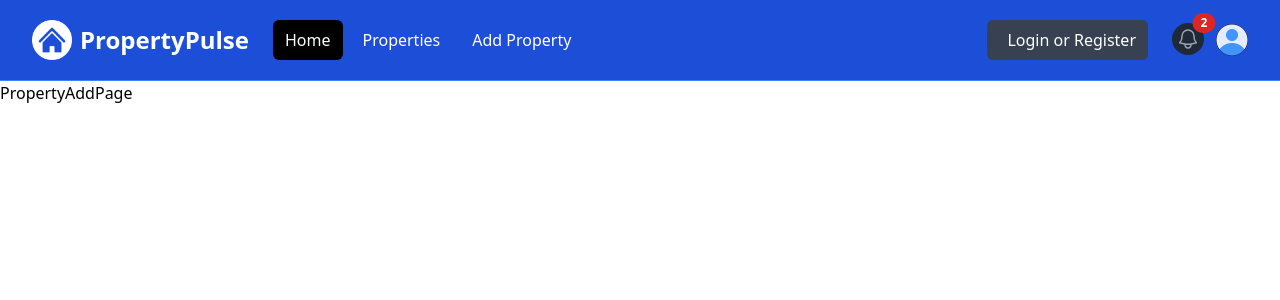
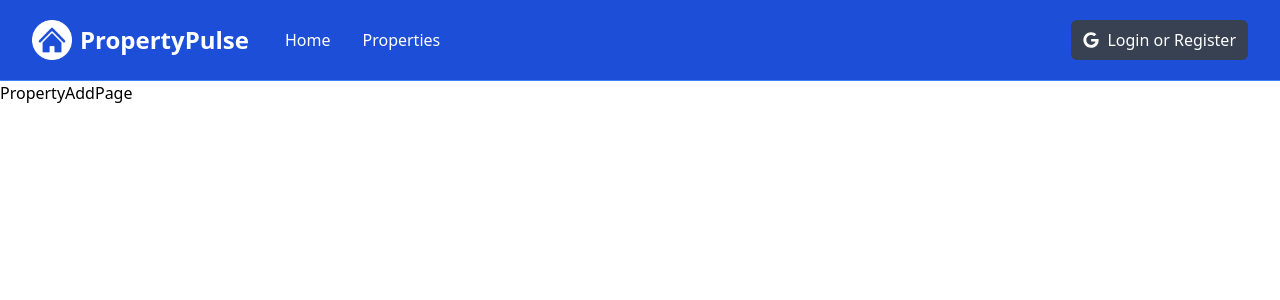
Before and after one commit to johnryo/property-pulse, a Next.js app: page /properties/add in a window 1280 px wide. Shown: the top 300 px of the page. Built offline with nearby package versions, Linux system fonts and the light colour scheme.

Commit message:
Finish basic logic and functionality of the Navbar: make links activewhen clicked, dynamically render Navbar elements based on logged in/out

```diff
--- a/components/Navbar.jsx
+++ b/components/Navbar.jsx
@@ -1,8 +1,20 @@
+'use client';
+
+import { useState } from 'react';
+import { usePathname } from 'next/navigation';
+import Link from 'next/link';
 import Image from 'next/image';
+import { FaGoogle } from 'react-icons/fa';
 import logo from '@/assets/images/logo-white.png';
 import profileDefault from '@/assets/images/profile.png';
 
 const Navbar = () => {
+  const [isMobileMenuOpen, setIsMobileMenuOpen] = useState(false);
+  const [isProfileMenuOpen, setIsProfileMenuOpen] = useState(false);
+  const [isLoggedIn, setIsLoggedIn] = useState(false);
+
+  const pathname = usePathname();
+
   return (
     <nav className='bg-blue-700 border-b border-blue-500'>
       <div className='mx-auto max-w-7xl px-2 sm:px-6 lg:px-8'>
@@ -15,6 +27,7 @@
               className='relative inline-flex items-center justify-center rounded-md p-2 text-gray-400 hover:bg-gray-700 hover:text-white focus:outline-none focus:ring-2 focus:ring-inset focus:ring-white'
               aria-controls='mobile-menu'
               aria-expanded='false'
+              onClick={() => setIsMobileMenuOpen((prev) => !prev)}
             >
               <span className='absolute -inset-0.5'></span>
               <span className='sr-only'>Open main menu</span>
@@ -37,52 +50,77 @@
 
           <div className='flex flex-1 items-center justify-center md:items-stretch md:justify-start'>
             {/* <!-- Logo --> */}
-            <a className='flex flex-shrink-0 items-center' href='/index.html'>
+            <Link className='flex flex-shrink-0 items-center' href='/'>
               <Image className='h-10 w-auto' src={logo} alt='PropertyPulse' />
 
               <span className='hidden md:block text-white text-2xl font-bold ml-2'>
                 PropertyPulse
               </span>
-            </a>
+            </Link>
 
             {/* <!-- Desktop Menu Hidden below md screens --> */}
             <div className='hidden md:ml-6 md:block'>
               <div className='flex space-x-2'>
-                <a
-                  href='/index.html'
-                  className='text-white bg-black hover:bg-gray-900 hover:text-white rounded-md px-3 py-2'
+                <Link
+                  href='/'
+                  className={`${pathname === '/' ? 'bg-black' : ''}
+                  text-white
+                  hover:bg-gray-900
+                  hover:text-white
+                  rounded-md
+                  px-3
+                  py-2`}
                 >
                   Home
-                </a>
-                <a
-                  href='/properties.html'
-                  className='text-white hover:bg-gray-900 hover:text-white rounded-md px-3 py-2'
+                </Link>
+                <Link
+                  href='/properties'
+                  className={`${pathname === '/properties' ? 'bg-black' : ''}
+                  text-white
+                  hover:bg-gray-900
+                  hover:text-white
+                  rounded-md
+                  px-3
+                  py-2`}
                 >
                   Properties
-                </a>
-                <a
-                  href='/add-property.html'
-                  className='text-white hover:bg-gray-900 hover:text-white rounded-md px-3 py-2'
+                </Link>
+                {isLoggedIn && (
+                  <Link
+                    href='/properties/add'
+                    className={`${
+                      pathname === '/properties/add' ? 'bg-black' : ''
+                    }
+                  text-white
+                  hover:bg-gray-900
+                  hover:text-white
+                  rounded-md
+                  px-3
+                  py-2`}
                   >
                     Add Property
-                </a>
+                  </Link>
+                )}
               </div>
             </div>
           </div>
 
           {/* <!-- Right Side Menu (Logged Out) --> */}
+          {!isLoggedIn && (
             <div className='hidden md:block md:ml-6'>
               <div className='flex items-center'>
                 <button className='flex items-center text-white bg-gray-700 hover:bg-gray-900 hover:text-white rounded-md px-3 py-2'>
-                <i className='fa-brands fa-google text-white mr-2'></i>
+                  <FaGoogle className='text-white mr-2' />
                   <span>Login or Register</span>
                 </button>
               </div>
             </div>
+          )}
 
           {/* <!-- Right Side Menu (Logged In) --> */}
+          {isLoggedIn && (
             <div className='absolute inset-y-0 right-0 flex items-center pr-2 md:static md:inset-auto md:ml-6 md:pr-0'>
-            <a href='messages.html' className='relative group'>
+              <Link href='/messages' className='relative group'>
                 <button
                   type='button'
                   className='relative rounded-full bg-gray-800 p-1 text-gray-400 hover:text-white focus:outline-none focus:ring-2 focus:ring-white focus:ring-offset-2 focus:ring-offset-gray-800'
@@ -108,7 +146,7 @@
                   2
                   {/* <!-- Replace with the actual number of notifications --> */}
                 </span>
-            </a>
+              </Link>
 
               {/* <!-- Profile dropdown button --> */}
               <div className='relative ml-3'>
@@ -119,6 +157,7 @@
                     id='user-menu-button'
                     aria-expanded='false'
                     aria-haspopup='true'
+                    onClick={() => setIsProfileMenuOpen((prev) => !prev)}
                   >
                     <span className='absolute -inset-1.5'></span>
                     <span className='sr-only'>Open user menu</span>
@@ -131,74 +170,88 @@
                 </div>
 
                 {/* <!-- Profile dropdown --> */}
+                {isProfileMenuOpen && (
                   <div
                     id='user-menu'
-                className='hidden absolute right-0 z-10 mt-2 w-48 origin-top-right rounded-md bg-white py-1 shadow-lg ring-1 ring-black ring-opacity-5 focus:outline-none'
+                    className='absolute right-0 z-10 mt-2 w-48 origin-top-right rounded-md bg-white py-1 shadow-lg ring-1 ring-black ring-opacity-5 focus:outline-none'
                     role='menu'
                     aria-orientation='vertical'
                     aria-labelledby='user-menu-button'
                     tabIndex='-1'
                   >
-                <a
-                  href='/profile.html'
+                    <Link
+                      href='/profile'
                       className='block px-4 py-2 text-sm text-gray-700'
                       role='menuitem'
                       tabIndex='-1'
                       id='user-menu-item-0'
                     >
                       Your Profile
-                </a>
-                <a
-                  href='saved-properties.html'
+                    </Link>
+                    <Link
+                      href='/properties/saved'
                       className='block px-4 py-2 text-sm text-gray-700'
                       role='menuitem'
                       tabIndex='-1'
                       id='user-menu-item-2'
                     >
                       Saved Properties
-                </a>
-                <a
-                  href='#'
+                    </Link>
+                    <button
                       className='block px-4 py-2 text-sm text-gray-700'
                       role='menuitem'
                       tabIndex='-1'
                       id='user-menu-item-2'
                     >
                       Sign Out
-                </a>
+                    </button>
+                  </div>
+                )}
               </div>
             </div>
-          </div>
+          )}
         </div>
       </div>
 
       {/* <!-- Mobile menu, show/hide based on menu state. --> */}
-      <div className='hidden' id='mobile-menu'>
+      {isMobileMenuOpen && (
+        <div id='mobile-menu'>
           <div className='space-y-1 px-2 pb-3 pt-2'>
-          <a
-            href='/index.html'
-            className='bg-gray-900 text-white block rounded-md px-3 py-2 text-base font-medium'
+            <Link
+              href='/'
+              className={`${
+                pathname === '/' ? 'bg-black' : ''
+              } text-white block rounded-md px-3 py-2 text-base font-medium`}
             >
               Home
-          </a>
-          <a
-            href='/properties.html'
-            className='text-gray-300 hover:bg-gray-700 hover:text-white block rounded-md px-3 py-2 text-base font-medium'
+            </Link>
+            <Link
+              href='/properties'
+              className={`${
+                pathname === '/properties' ? 'bg-black' : ''
+              } text-white block rounded-md px-3 py-2 text-base font-medium`}
             >
               Properties
-          </a>
-          <a
-            href='/add-property.html'
-            className='text-gray-300 hover:bg-gray-700 hover:text-white block rounded-md px-3 py-2 text-base font-medium'
+            </Link>
+            {isLoggedIn && (
+              <Link
+                href='/properties/add'
+                className={`${
+                  pathname === '/properties/add' ? 'bg-black' : ''
+                } text-white block rounded-md px-3 py-2 text-base font-medium`}
               >
                 Add Property
-          </a>
+              </Link>
+            )}
+
+            {!isLoggedIn && (
               <button className='flex items-center text-white bg-gray-700 hover:bg-gray-900 hover:text-white rounded-md px-3 py-2 my-4'>
-            <i className='fa-brands fa-google mr-2'></i>
                 <span>Login or Register</span>
               </button>
+            )}
           </div>
         </div>
+      )}
     </nav>
   );
 };
--- a/package.json
+++ b/package.json
@@ -9,9 +9,10 @@
     "lint": "next lint"
   },
   "dependencies": {
+    "next": "14.1.0",
     "react": "^18",
     "react-dom": "^18",
-    "next": "14.1.0"
+    "react-icons": "^5.0.1"
   },
   "devDependencies": {
     "autoprefixer": "^10.0.1",
```
Also changed, not shown: 1 other file (tests, documents, lock files or other folders). Lines whose indentation alone changed are shown as unchanged.
